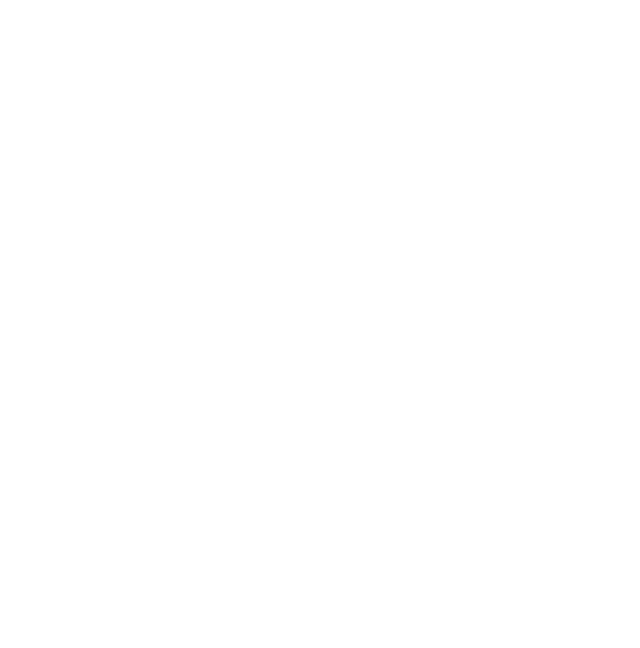
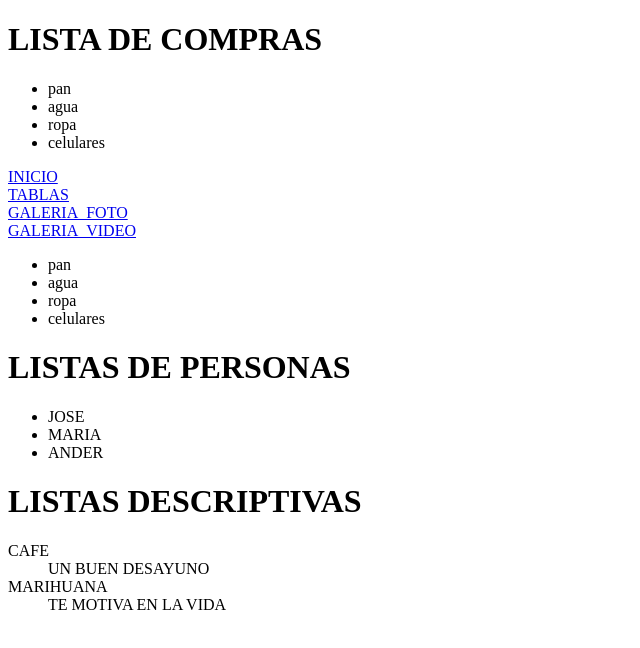
Before and after one commit to andersonyujra2008-ops/terceraWeb-2025, a plain HTML site: page listas.html in a window 1280 px wide. Shown: the whole page, without its empty margins (0-640 px from the left). Drawn offline with Linux system fonts and the light colour scheme.

Commit message:
se agrego contenido nuevo a listas

```diff
--- a/listas.html
+++ b/listas.html
@@ -0,0 +1,44 @@
+<!DOCTYPE html>
+<html lang="en">
+<head>
+    <meta charset="UTF-8">
+    <meta name="viewport" content="width=device-width, initial-scale=1.0">
+    <title>LISTAS</title>
+    <h1>LISTA DE COMPRAS</h1>
+    <ul>
+      <li>pan</li>
+      <li>agua</li>
+      <li>ropa</li>
+      <li>celulares</li>
+    </ul>
+</head>
+<body>
+     <a href="index.html">INICIO</a><br>
+<a href="tabla.html">TABLAS</a><br>
+<a href="galeriafoto.html">GALERIA_FOTO</a><br>
+<a href="galeriavideo.html">GALERIA_VIDEO</a>
+  <ul>
+      <li>pan</li>
+      <li>agua</li>
+      <li>ropa</li>
+      <li>celulares</li>
+    </ul>
+    <H1>LISTAS DE PERSONAS</H1>
+  <ul>
+
+<li>JOSE</li>
+<LI>MARIA</LI>
+<LI>ANDER</LI>
+
+  </ul>
+  <H1>LISTAS DESCRIPTIVAS</H1>
+  <DT>CAFE</DT>
+  <DD>UN BUEN DESAYUNO</DD>
+
+  <DT>MARIHUANA</DT>
+   <DD>TE MOTIVA EN LA VIDA </DD>
+
+
+
+</body>
+</html>
```
Also changed, not shown: index.html (+1 -1 lines).
